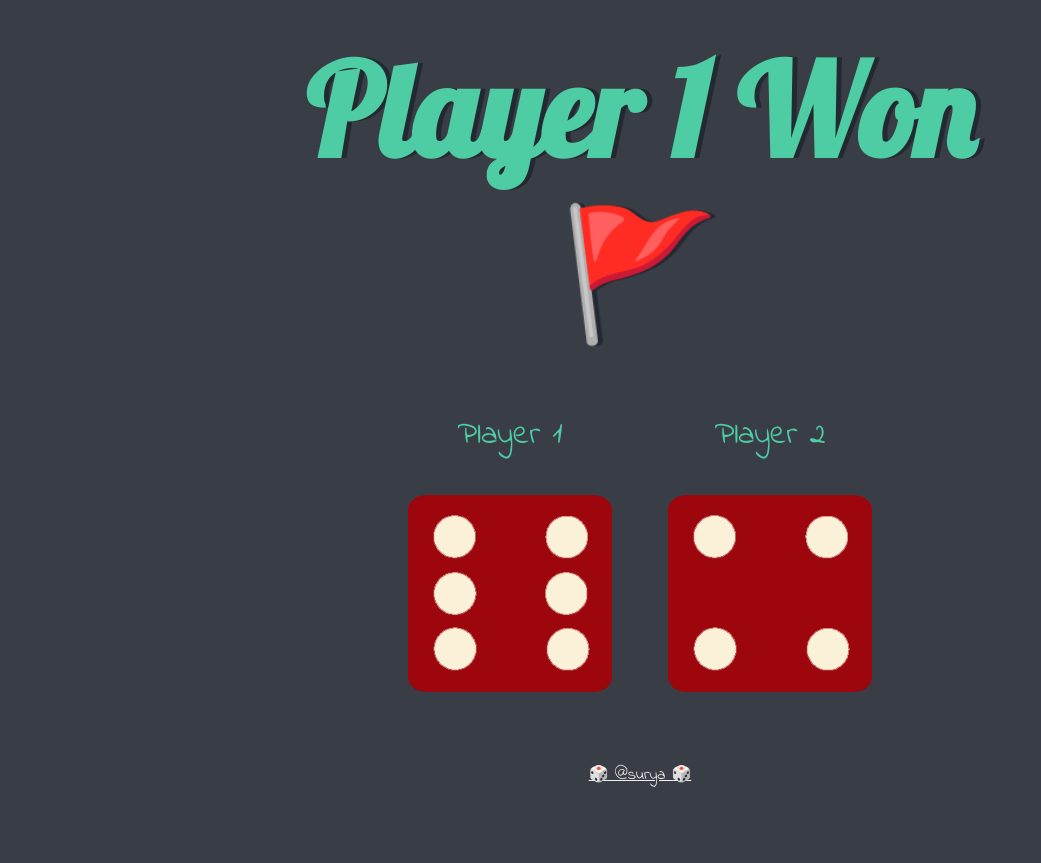
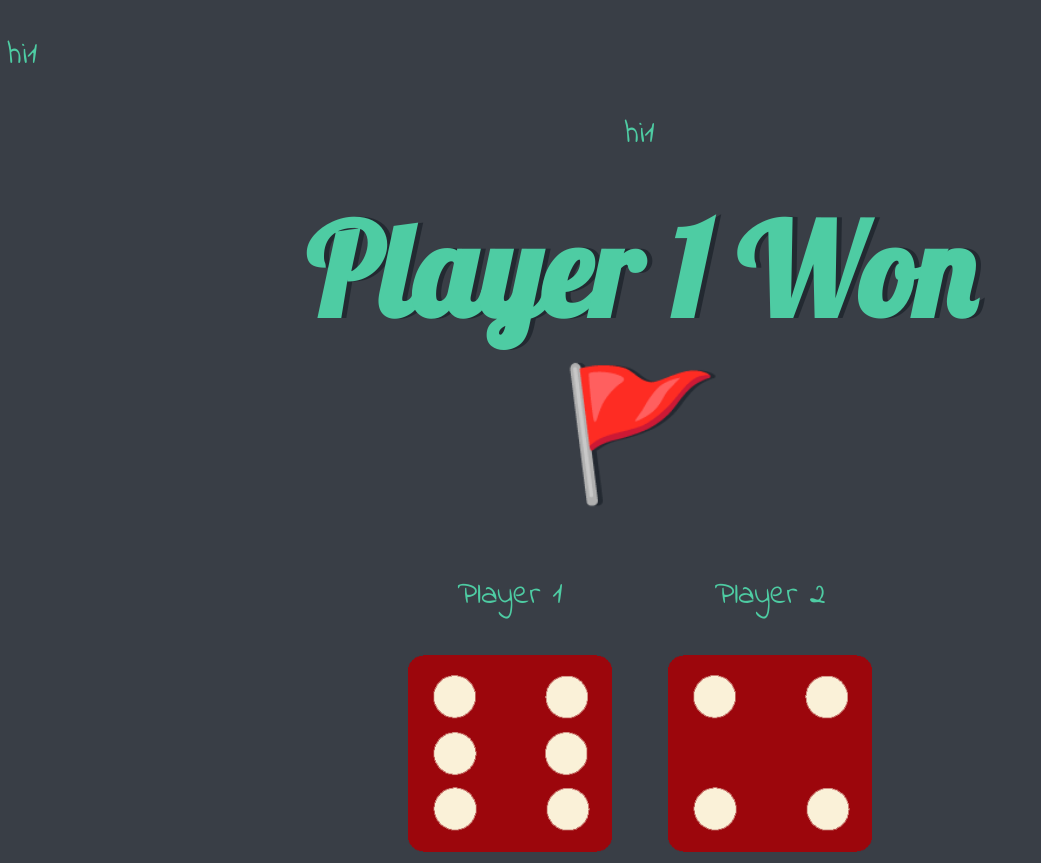
Before and after one commit to Surya-bbas/Dice-Game, a plain HTML site: page index.html in a window 1280 px wide. Shown: the top 863 px of the page, without its empty margins (0-1041 px from the left). Before the commit the page ends 800 px from the top, so only its background shows below. Drawn offline with Linux system fonts and the light colour scheme.

Commit message:
Update index.html

```diff
--- a/index.html
+++ b/index.html
@@ -8,8 +8,9 @@
 
   </head>
   <body>
-
+     <p>hi1</p>
     <div class="container">
+          <p>hi1</p>
       <h1>Refresh Me</h1>
 
       <div class="dice">
```
